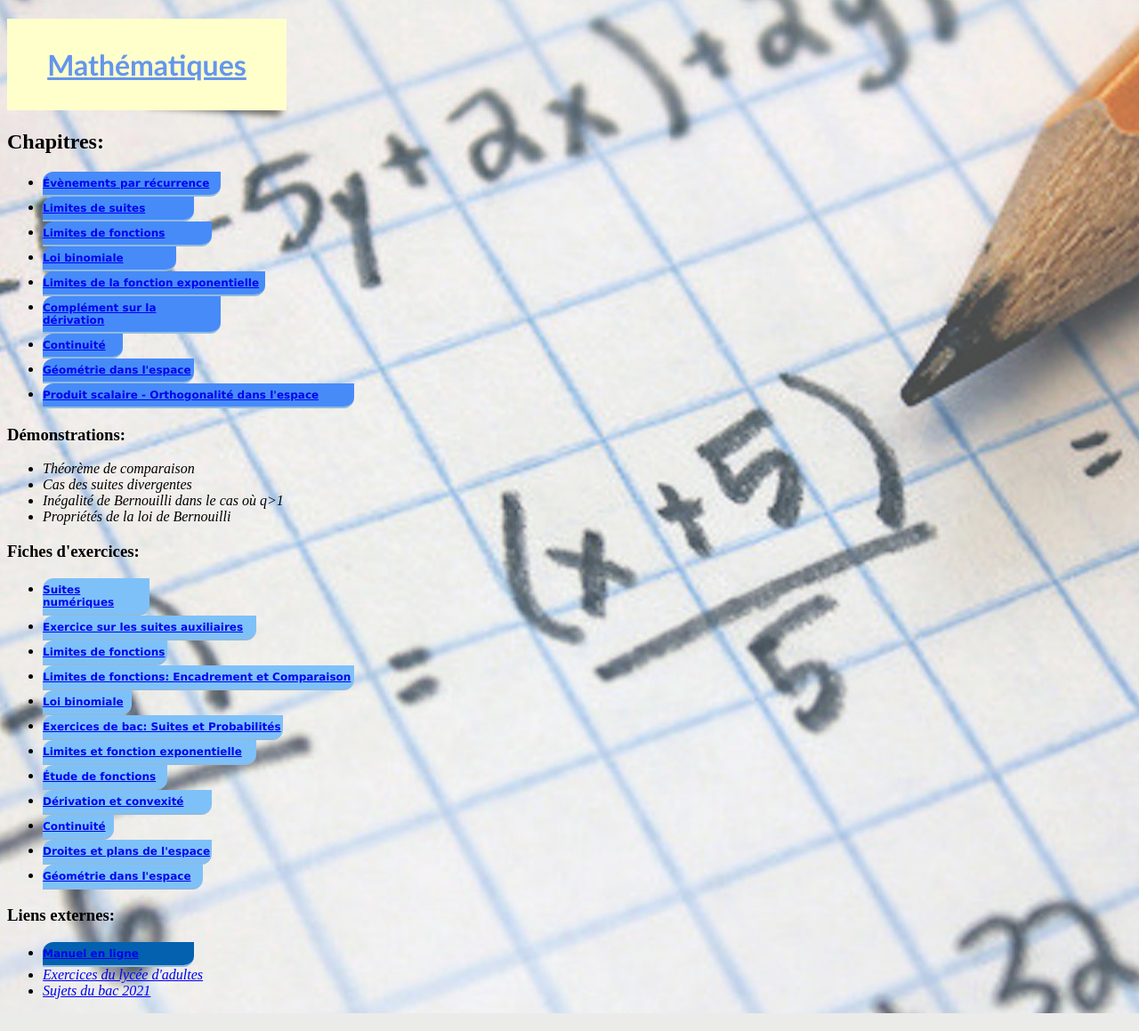
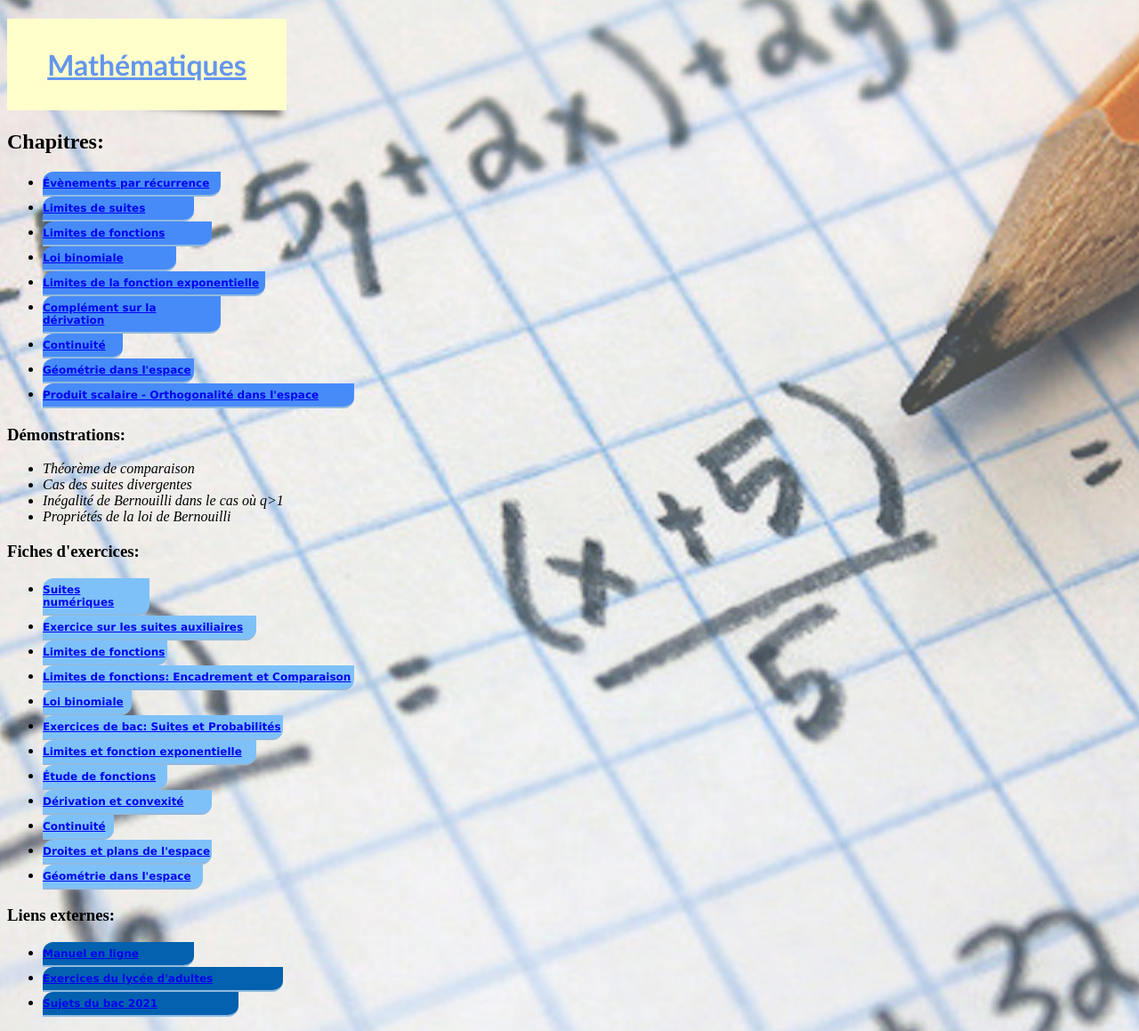
Before and after one commit to denisdoryan/mescours, a PHP site: the page made by Cours MAT/maths.html in a window 1280 px wide. Shown: the whole page at 89% size. Run offline with PHP 8.4, Linux system fonts and the light colour scheme.

Commit message:
Update stylemat.css

```diff
--- a/Cours MAT/stylemat.css
+++ b/Cours MAT/stylemat.css
@@ -297,3 +297,27 @@ html
   border-bottom: 2px solid #90bade;
   margin: 0;
 }
+
+.boutonadultes {
+  border-radius:12px 0 12px 0;
+  background: #0461AF;
+  border:none;
+  color:#fff;
+  font:bold 12px Verdana;
+  padding:6px 0 6px 0;
+  width: 270px;
+  border-bottom: 2px solid #90bade;
+  margin: 0;
+}
+
+.boutonsujetsbac {
+  border-radius:12px 0 12px 0;
+  background: #0461AF;
+  border:none;
+  color:#fff;
+  font:bold 12px Verdana;
+  padding:6px 0 6px 0;
+  width: 220px;
+  border-bottom: 2px solid #90bade;
+  margin: 0;
+}
```
